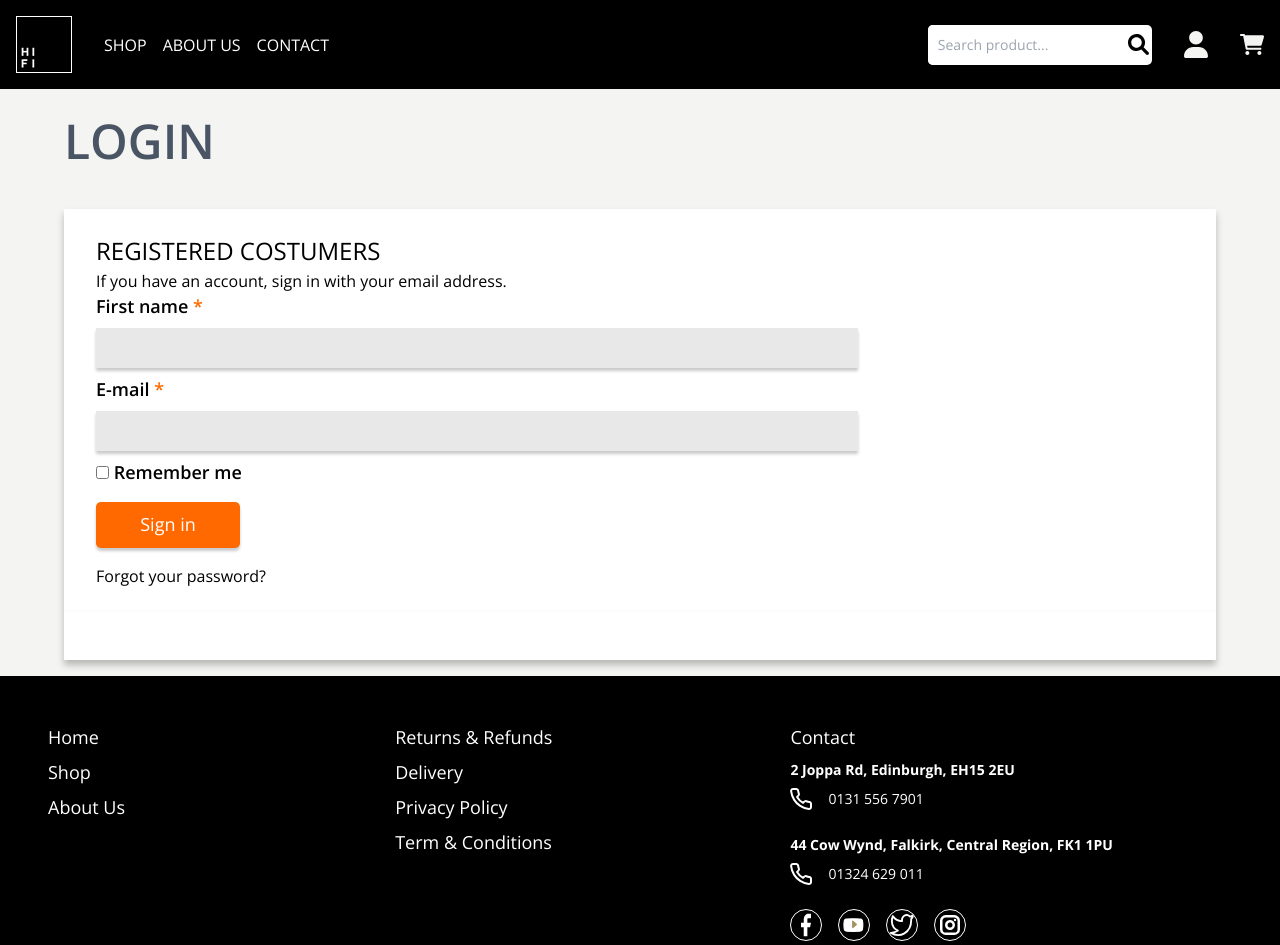
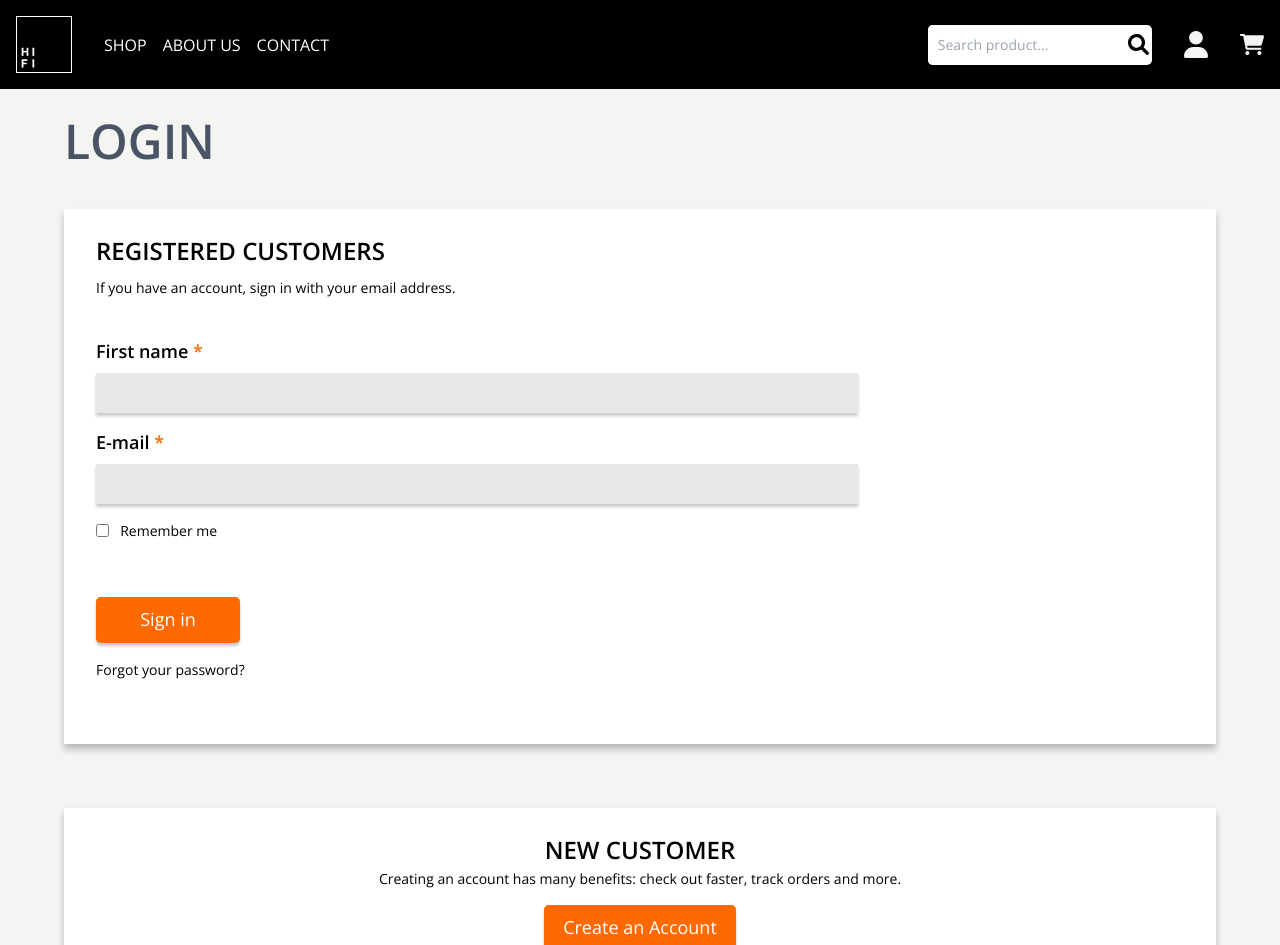
Before and after one commit to TeitoShiota/hifi-corner, a Next.js app: page /login in a window 1280 px wide. Shown: the top 945 px of the page. Built offline with nearby package versions, Linux system fonts and the light colour scheme.

Commit message:
Modified and styled the Login Page.

```diff
--- a/src/app/login/page.tsx
+++ b/src/app/login/page.tsx
@@ -11,24 +11,26 @@ export default function login() {
         <main className="pageMain">
             <h1>LOGIN</h1>
             <section>
-                <h2>REGISTERED COSTUMERS</h2>
-                <p>If you have an account, sign in with your email address.</p>
+                <h2 id="loginHeader">REGISTERED CUSTOMERS</h2>
+                <p className="loginText">If you have an account, sign in with your email address.</p>
 
                 <form action="" className='form'>
                     <label>First name <span className='orange'>*</span></label>
                     <input type="text" className='inputField'/>
                     <label>E-mail <span className='orange'>*</span></label>
                     <input type="email" className='inputField'/>
-                    <div>
+                    <div className="remember">
                         <input type="checkbox" name="fav_language" value="CSS"></input>
-                        <label> Remember me</label>
+                        <p>Remember me</p>
                     </div>
                     <PrimaryButton text="Sign in" onClick={() => alert('hello world')} className="primaryButton__alignLeft"/>
-                    <Link href={'/'}>Forgot your password?</Link>
+                    <Link href={'/'} className="loginText">Forgot your password?</Link>
                 </form>
             </section>
-            <section>
-
+            <section id="newCustomer">
+                <h3>NEW CUSTOMER</h3>
+                <p>Creating an account has many benefits: check out faster, track orders and more.</p>
+                <PrimaryButton text="Create an Account" onClick={() => alert('hello world')} className="primaryButton__alignLeft primaryButton__large"/>
             </section>
         </main>
     )
--- a/src/styles/font_variables.scss
+++ b/src/styles/font_variables.scss
@@ -1,13 +1,13 @@
 $text-xs: 0.5rem; //8px
-$text-s: 10px;
-$text-n: 12px;
-$text-nl: 14px;
-$text-m: 16px;
+$text-s: 0.625rem; //10px
+$text-n: 0.75rem; //12px
+$text-nl: 0.875rem; //14px
+$text-m: 1rem; //16px
 $text-l: 1.125rem; //18px
 $text-xl: 1.5rem; //24px (home - price popular products)
 
 $heading-xxxs: 0.875rem;//h4 - 14px (home - popular products)
-$heading-xxs: 16px;//h4 - 16px
+$heading-xxs: 1rem;//h4 - 16px
 $heading-xs: 1.125rem; //h4 - 18px
 $heading-s: 1.5rem;//h3 - 24px
 $heading-n: 32px;
--- a/src/styles/subPage.scss
+++ b/src/styles/subPage.scss
@@ -79,7 +79,9 @@
     flex-direction: row-reverse;
 }
 
-//Contact
+
+
+//FORM
 .form{
     display: flex;
     flex-direction: column;
@@ -92,7 +94,7 @@
     .inputField{
         width: 70%;
         padding: 0.4rem;
-        margin: 0.5rem 0;
+        margin: 0.5rem 0rem 1rem 0rem ;
         background-color: $hifi_medium_grey;
         font-size: $text-l;
         box-shadow: 0px 0px 0px 0 rgba(0, 0, 0, 0.2), 0 3px 3px 0 rgba(0, 0, 0, 0.213);
@@ -110,9 +112,43 @@
     }
 }
 
+
+//Contact
 .affiliate-links{
     padding-top: 1rem;
     text-align: center;
     font-size: $text-xl;
     font-weight: 600;
 }
+
+//Login
+#loginHeader{
+    padding-bottom: 0.5rem;
+    font-size: $heading-s;
+    font-weight: 600;
+}
+
+.loginText{
+    font-size: $text-nl;
+    padding-bottom: 2.5rem;
+}
+
+.remember{
+    display: flex;
+    gap: 0.7rem;
+    font-size: $text-nl;
+    padding-bottom: 2.5rem;
+}
+
+#newCustomer{
+    margin-top: 4rem;
+    margin-bottom: 7rem;
+    text-align: center;
+    h3{
+        font-weight: 600;
+        font-size: $heading-s;
+    }
+    p{
+        font-size: $text-nl;
+    }
+}
```
